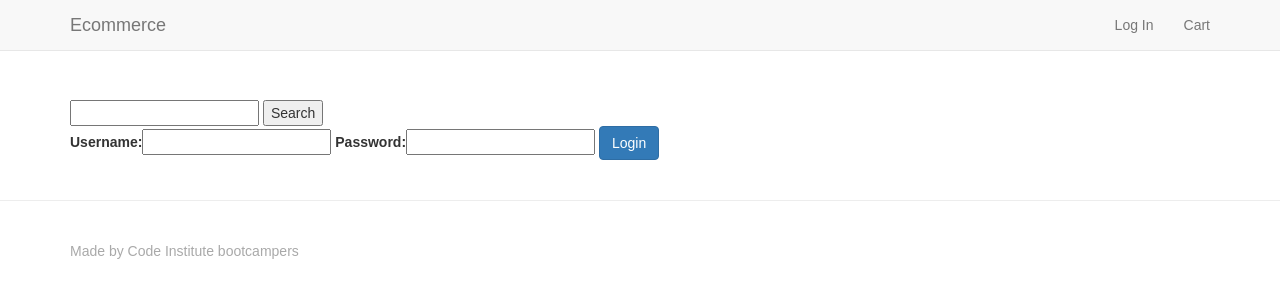
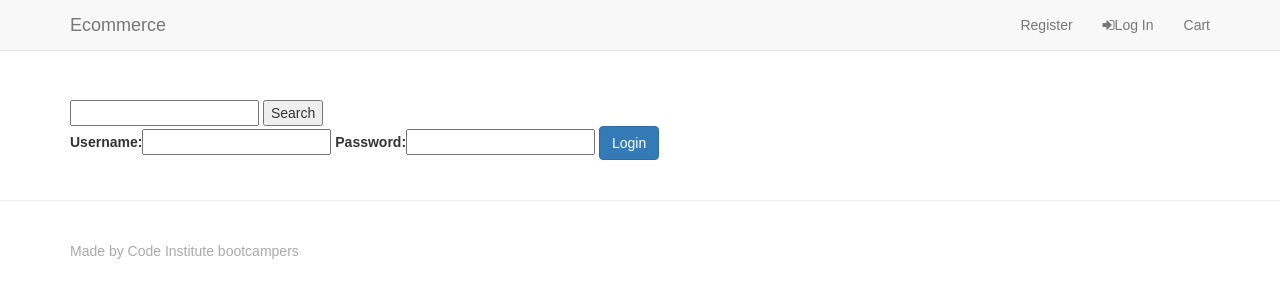
Before and after one commit to lesreddy/e-commerce, a Django app: page /accounts/login/ in a window 1280 px wide. Shown: the top 300 px of the page. Run offline with Django 3.2, Linux system fonts and the light colour scheme; some libraries are stand-ins or nearby versions.

Commit message:
working ecommerce site

```diff
--- a/requirements.txt
+++ b/requirements.txt
@@ -1,11 +1,17 @@
+boto3==1.11.9
+botocore==1.14.9
 chardet==3.0.4
 dj-database-url==0.5.0
 Django==1.11.24
 django-forms-bootstrap==3.1.0
+django-storages==1.8
+docutils==0.15.2
 idna==2.8
+jmespath==0.9.4
 Pillow==7.0.0
 psycopg2==2.8.4
 pytz==2019.3
 requests==2.22.0
+s3transfer==0.3.2
 stripe==2.42.0
 urllib3==1.25.8
--- a/templates/base.html
+++ b/templates/base.html
@@ -31,11 +31,11 @@
             <div id="navbar" class="navbar-collapse collapse">
                 <ul class="nav navbar-nav navbar-right">
                     {% if user.is_authenticated %}
-                        <li><a href="{% url 'profile' %}">Profile</a></li>
-                        <li><a href="{% url 'logout' %}">Log Out</a></li>
+                        <li><a href="{% url 'profile' %}"><i class="fa fa-user"></i>Profile</a></li>
+                        <li><a href="{% url 'logout' %}"><i class="fa fa-sign-out"></i>Log Out</a></li>
                     {%  else %}
-
-                        <li><a href="{% url 'login' %}">Log In</a></li>
+                        <li><a href="{%url 'register' %}"><i class ="fa-user-plus"></i>Register</a></li>
+                        <li><a href="{% url 'login' %}"><i class = "fa fa-sign-in"></i>Log In</a></li>
                     {% endif %}
                     <li>
                         <a href="{% url 'view_cart' %}">
```
Also changed, not shown: 1 other file.
